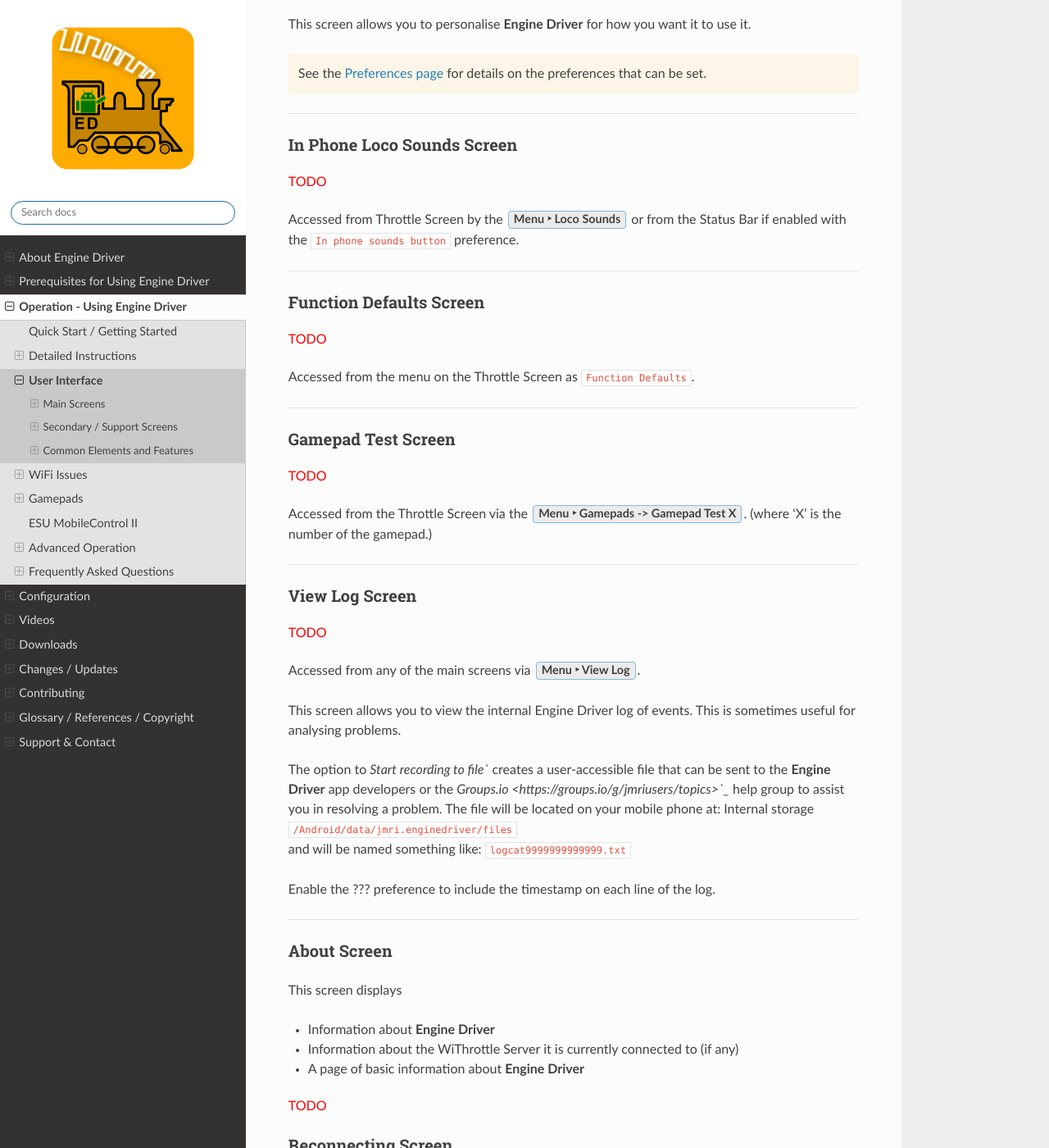
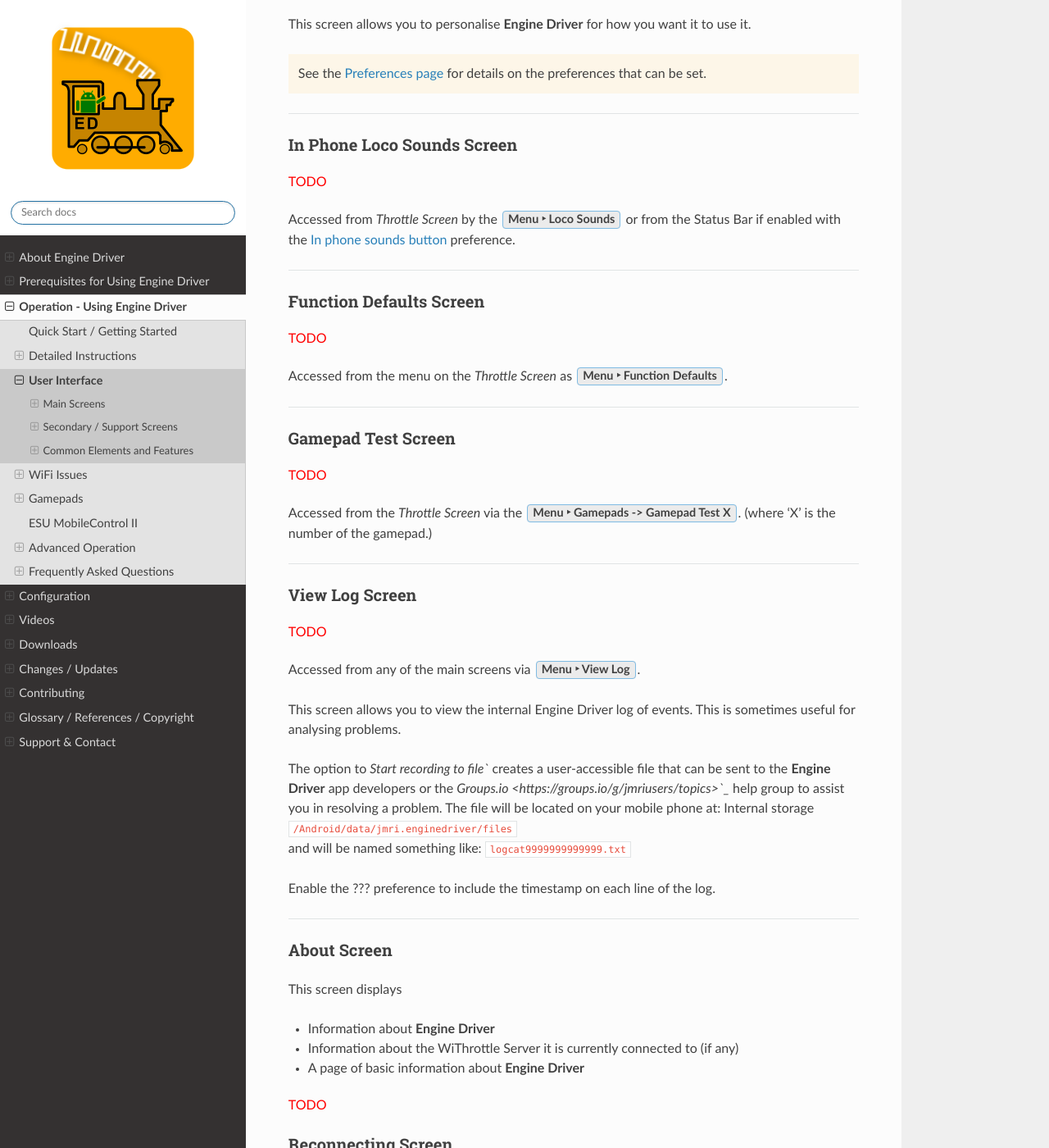
Before and after one commit to flash62au/EngineDriver_Home, a Sphinx documentation site: the page built from docs/operation/interface.rst, in a window 1280 px wide and 1400 px high, scrolled down 9205 px. Shown: the whole window at 82% size. Built offline with Sphinx 7.4.7 and the Read the Docs theme 2.0.0, drawn with Linux system fonts in a browser that asks for light colours; comment, search, counter and statistics services are not loaded; some of the changed lines change nothing that is shown; some of the changed text lies outside the part shown.

Commit message:
Update interface.rst

```diff
--- a/docs/operation/interface.rst
+++ b/docs/operation/interface.rst
@@ -408,7 +408,7 @@
 
 |todo|
 
-Accessed from Throttle Screen by the :menuselection:`Menu --> Loco Sounds` or from the Status Bar if enabled with the ``In phone sounds button`` preference.
+Accessed from *Throttle Screen* by the :menuselection:`Menu --> Loco Sounds` or from the Status Bar if enabled with the `In phone sounds button <./configuration/preferences.html#in-phone-sounds-button>`_ preference.
 
 ----
 
@@ -417,7 +417,7 @@
 
 |todo|
 
-Accessed from the menu on the Throttle Screen as ``Function Defaults``.
+Accessed from the menu on the *Throttle Screen* as :menuselection:`Menu --> Function Defaults`.
 
 ----
 
@@ -426,7 +426,7 @@
 
 |todo|
 
-Accessed from the Throttle Screen via the :menuselection:`Menu --> Gamepads -> Gamepad Test X`. (where 'X' is the number of the gamepad.)
+Accessed from the *Throttle Screen* via the :menuselection:`Menu --> Gamepads -> Gamepad Test X`. (where 'X' is the number of the gamepad.)
 
 ----
 
@@ -453,9 +453,9 @@
 
 This screen displays
 
-* Information about **Engine Driver**
+* Information about |ed|
 * Information about the WiThrottle Server it is currently connected to (if any)
-* A page of basic information about **Engine Driver**
+* A page of basic information about |ed|
 
 |todo|
 
@@ -463,7 +463,7 @@
 Reconnecting Screen
 ^^^^^^^^^^^^^^^^^^^^^^^^^^^^^^^
 
-This screen displays
+This screen displays if |ed| has not been able to communicate with the wiThrottle server within a specified time.
 
 |todo|
 
```
